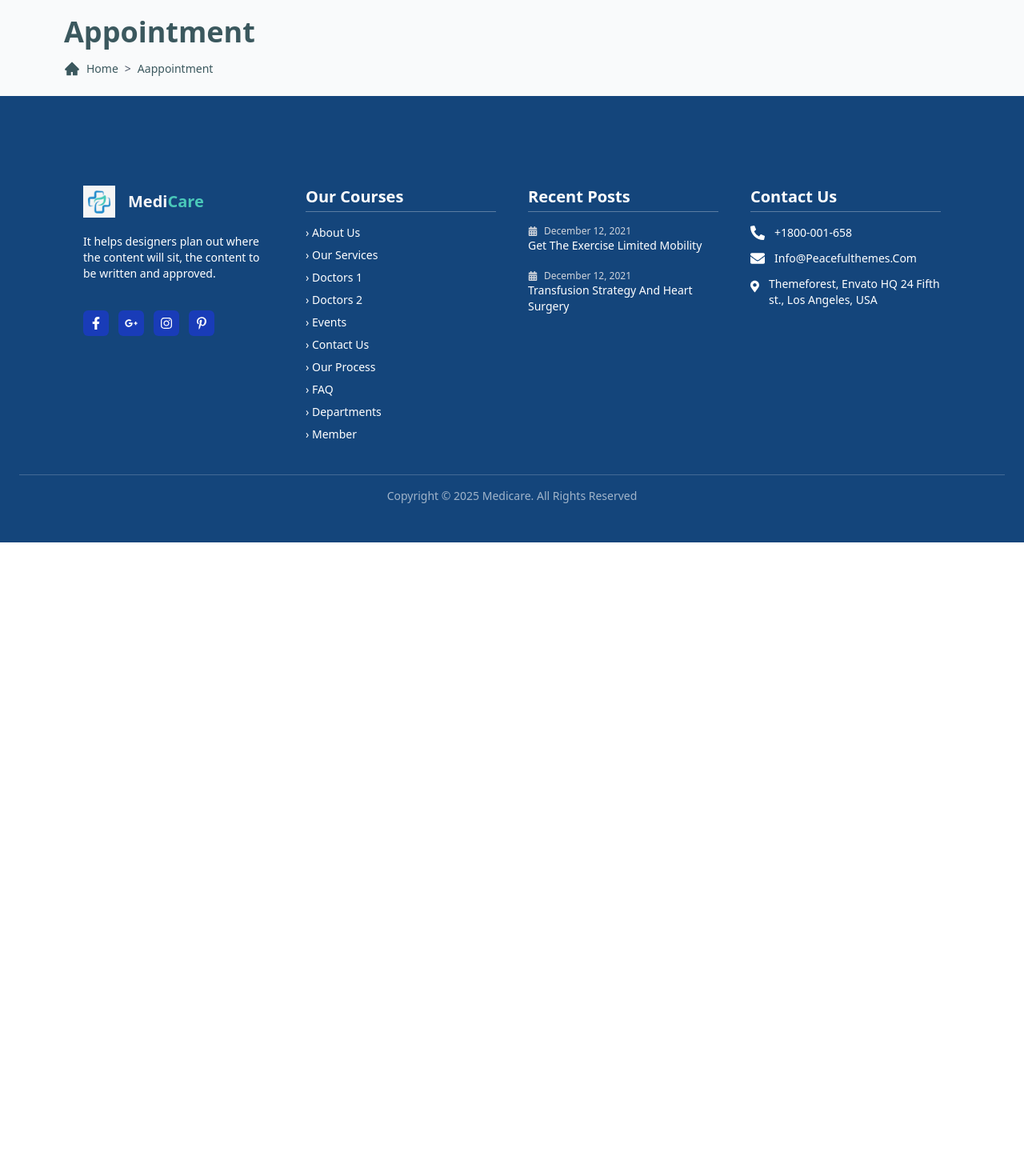
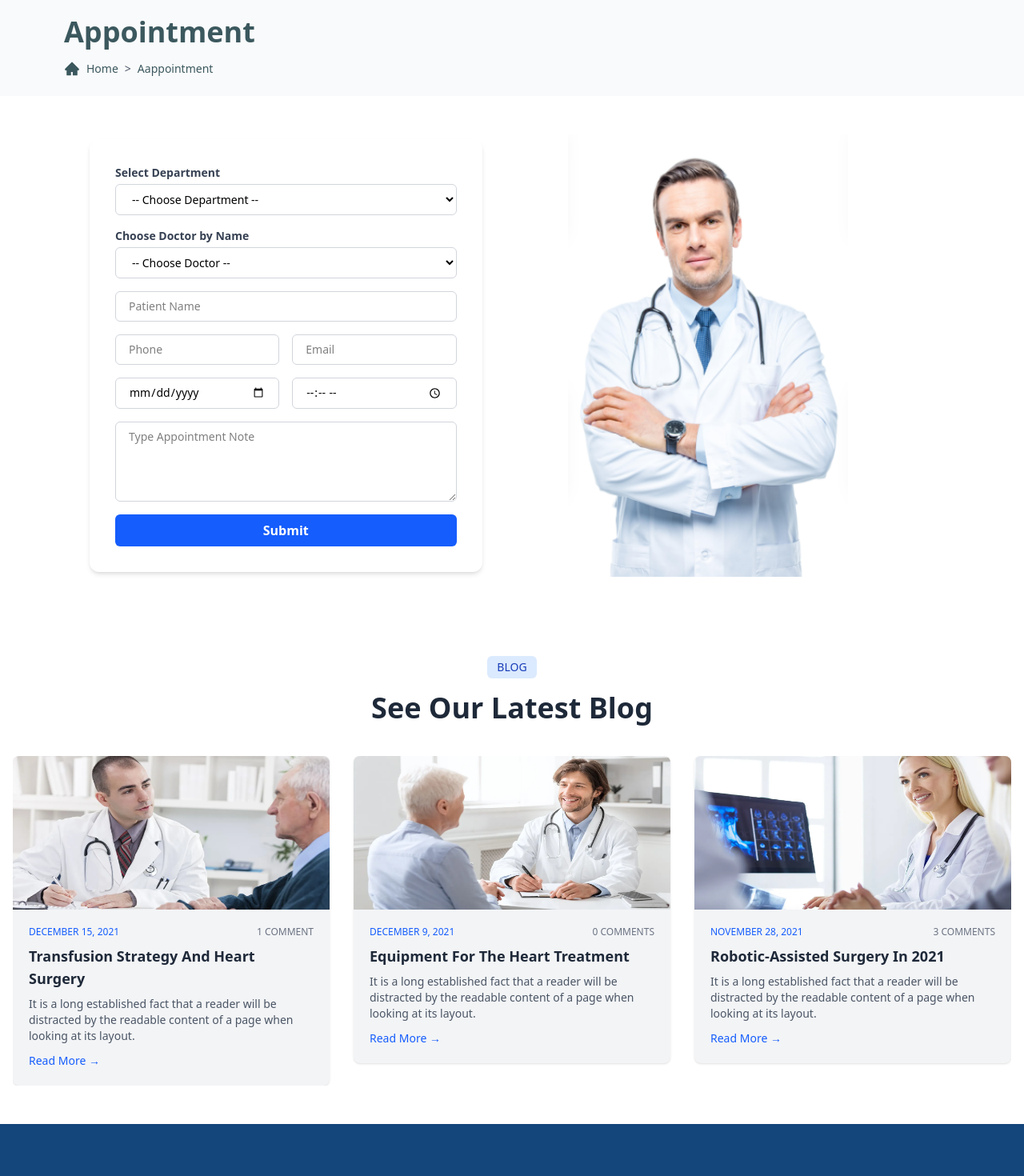
Before and after one commit to rakibul12212/medicare, a Next.js app: page /Aappointment in a window 1280 px wide. Shown: the part 100-1570 px from the top of the page at 80% size. Before the commit the page ends 800 px from the top, so only its background shows below. Built offline with nearby package versions, Linux system fonts and the light colour scheme.

Commit message:
blog page

```diff
--- a/src/app/Aappointment/page.jsx
+++ b/src/app/Aappointment/page.jsx
@@ -1,21 +1,189 @@
-import Breadcrumb from '@/component/UI/Breadcrumb';
-import Container from '@/component/UI/Container/Container';
-import React from 'react';
+"use client";
 
-const page = () => {
+import { useState } from "react";
+import { toast, ToastContainer } from "react-toastify";
+import "react-toastify/dist/ReactToastify.css";
+import Breadcrumb from "@/component/UI/Breadcrumb";
+import Container from "@/component/UI/Container/Container";
+import { assets } from "@/assets";
+import BlogPage from "@/component/pages/BlogPage";
+
+const Page = () => {
+  const [formData, setFormData] = useState({
+    department: "",
+    doctor: "",
+    name: "",
+    email: "",
+    phone: "",
+    date: "",
+    time: "",
+    note: "",
+  });
+
+  const handleChange = (e) => {
+    setFormData({ ...formData, [e.target.name]: e.target.value });
+  };
+
+  const handleSubmit = (e) => {
+    e.preventDefault();
+    toast.success("Appointment booked successfully!", {
+      position: "top-right",
+    });
+
+    setFormData({
+      department: "",
+      doctor: "",
+      name: "",
+      email: "",
+      phone: "",
+      date: "",
+      time: "",
+      note: "",
+    });
+  };
+
   return (
     <Container>
       <div className="bg-gray-50">
-          <h1 className="text-4xl font-semibold text-left text-[#3B585E]  px-5 md:px-20 pt-10">
+        <h1 className="text-4xl font-semibold text-left text-[#3B585E] px-5 md:px-20 pt-10">
           Appointment
         </h1>
-
         <div className="px-5 md:px-20">
           <Breadcrumb />
         </div>
+      </div>
+
+      <div className="flex flex-col-reverse md:flex-row items-center gap-10 p-6 md:p-12 bg-[#FFFFFF]   max-w-6xl mx-auto">
+        {/* Form Section */}
+        <form
+          onSubmit={handleSubmit}
+          className="bg-white p-6 md:p-8 rounded-xl w-full md:w-1/2 shadow-md"
+        >
+          <div className="grid grid-cols-1 md:grid-cols-2 gap-4">
+            {/* Department */}
+            <div className="col-span-2">
+              <label className="block text-sm font-semibold text-gray-700 mb-1">
+                Select Department
+              </label>
+              <select
+                name="department"
+                value={formData.department}
+                onChange={handleChange}
+                required
+                className="block w-full border border-gray-300 rounded-md px-4 py-2 text-sm focus:ring-blue-500 focus:border-blue-500"
+              >
+                <option value="">-- Choose Department --</option>
+                <option value="Gynecology">Gynecology</option>
+                <option value="Cardiology">Cardiology</option>
+                <option value="Neurology">Neurology</option>
+              </select>
+            </div>
+
+            {/* Doctor */}
+            <div className="col-span-2">
+              <label className="block text-sm font-semibold text-gray-700 mb-1">
+                Choose Doctor by Name
+              </label>
+              <select
+                name="doctor"
+                value={formData.doctor}
+                onChange={handleChange}
+                required
+                className="block w-full border border-gray-300 rounded-md px-4 py-2 text-sm focus:ring-blue-500 focus:border-blue-500"
+              >
+                <option value="">-- Choose Doctor --</option>
+                <option value="Naiden Smith">Naiden Smith</option>
+                <option value="Sophia Lee">Sophia Lee</option>
+                <option value="James Arthur">James Arthur</option>
+              </select>
+            </div>
+
+            {/* Name */}
+            <input
+              type="text"
+              name="name"
+              placeholder="Patient Name"
+              value={formData.name}
+              onChange={handleChange}
+              required
+              className="col-span-2 border border-gray-300 rounded-md px-4 py-2 text-sm focus:ring-blue-500 focus:border-blue-500"
+            />
+
+            {/* Phone & Email */}
+            <input
+              type="tel"
+              name="phone"
+              placeholder="Phone"
+              value={formData.phone}
+              onChange={handleChange}
+              required
+              className="border border-gray-300 rounded-md px-4 py-2 text-sm focus:ring-blue-500 focus:border-blue-500"
+            />
+
+            <input
+              type="email"
+              name="email"
+              placeholder="Email"
+              value={formData.email}
+              onChange={handleChange}
+              required
+              className="border border-gray-300 rounded-md px-4 py-2 text-sm focus:ring-blue-500 focus:border-blue-500"
+            />
+
+            {/* Date & Time */}
+            <input
+              type="date"
+              name="date"
+              value={formData.date}
+              onChange={handleChange}
+              required
+              className="border border-gray-300 rounded-md px-4 py-2 text-sm focus:ring-blue-500 focus:border-blue-500"
+            />
+
+            <input
+              type="time"
+              name="time"
+              value={formData.time}
+              onChange={handleChange}
+              required
+              className="border border-gray-300 rounded-md px-4 py-2 text-sm focus:ring-blue-500 focus:border-blue-500"
+            />
+
+            {/* Note */}
+            <textarea
+              name="note"
+              placeholder="Type Appointment Note"
+              value={formData.note}
+              onChange={handleChange}
+              className="col-span-2 border border-gray-300 rounded-md px-4 py-2 text-sm focus:ring-blue-500 focus:border-blue-500 min-h-[100px]"
+            ></textarea>
+
+            {/* Submit */}
+            <button
+              type="submit"
+              className="col-span-2 bg-blue-600 hover:bg-blue-700 text-white font-semibold px-6 py-2 rounded-md transition-all duration-300"
+            >
+              Submit
+            </button>
+          </div>
+        </form>
+
+        {/* Image Section */}
+        <div className="w-full md:w-1/2 flex justify-center items-center">
+          <img
+            src={assets.doctor.doctor}
+            alt="Doctor"
+            className="w-full max-w-[350px] h-auto object-contain"
+          />
+        </div>
+
+        <ToastContainer />
+      </div>
+      <div>
+        <BlogPage />
       </div>
     </Container>
   );
 };
 
-export default page;
+export default Page;
--- a/src/component/Home/HomePage.jsx
+++ b/src/component/Home/HomePage.jsx
@@ -13,6 +13,7 @@ import Process from "../pages/Process";
 import Quality from "../pages/Quality";
 import Marquee from "../pages/Marque";
 import Subscribe from "../pages/Subscribe";
+import BlogPage from "../pages/BlogPage";
 
 const HomePage = () => {
   return (
@@ -33,7 +34,8 @@ const HomePage = () => {
       <Testimonial />
       <Process />
       <Marquee />
-      <Subscribe/>
+      <BlogPage />
+      <Subscribe />
     </div>
   );
 };
--- /dev/null
+++ b/src/component/pages/BlogPage.jsx
@@ -0,0 +1,111 @@
+"use client";
+
+import { Swiper, SwiperSlide } from "swiper/react";
+import { Autoplay } from "swiper/modules";
+import "swiper/css";
+import "swiper/css/navigation";
+import "swiper/css/pagination";
+import { assets } from "@/assets";
+import Link from "next/link";
+
+const blogData = [
+  {
+    id: 1,
+    date: "DECEMBER 17, 2021",
+    title: "Get The Exercise Limited Mobility",
+    comments: "2 COMMENTS",
+    image: assets.blog.b1,
+  },
+  {
+    id: 2,
+    date: "DECEMBER 15, 2021",
+    title: "Transfusion Strategy And Heart Surgery",
+    comments: "1 COMMENT",
+    image: assets.blog.b2,
+  },
+  {
+    id: 3,
+    date: "DECEMBER 9, 2021",
+    title: "Equipment For The Heart Treatment",
+    comments: "0 COMMENTS",
+    image: assets.blog.b3,
+  },
+  {
+    id: 4,
+    date: "NOVEMBER 28, 2021",
+    title: "Robotic-Assisted Surgery In 2021",
+    comments: "3 COMMENTS",
+    image: assets.blog.b4,
+  },
+  {
+    id: 5,
+    date: "NOVEMBER 21, 2021",
+    title: "10 Tips for Managing Diabetes",
+    comments: "0 COMMENTS",
+    image: assets.blog.b5,
+  },
+  {
+    id: 6,
+    date: "NOVEMBER 10, 2021",
+    title: "How AI is Changing Healthcare",
+    comments: "5 COMMENTS",
+    image: assets.blog.b6,
+  },
+];
+
+const BlogPage = () => {
+  return (
+    <div className="max-w-7xl mx-auto py-12 px-4">
+      <div className="text-center mb-10">
+        <sub className="text-sm bg-blue-100 text-blue-800 px-3 py-1 rounded-md inline-block">
+          BLOG
+        </sub>
+        <h2 className="text-3xl md:text-4xl font-semibold text-gray-800 pt-5">
+          See Our Latest Blog
+        </h2>
+      </div>
+
+      <Swiper
+        spaceBetween={30}
+        slidesPerView={1}
+        breakpoints={{
+          640: { slidesPerView: 1 },
+          768: { slidesPerView: 2 },
+          1024: { slidesPerView: 3 },
+        }}
+        autoplay={{ delay: 3000 }}
+        loop={true}
+        modules={[Autoplay]}
+      >
+        {blogData.map((blog) => (
+          <SwiperSlide key={blog.id}>
+            <div className="bg-gray-100 rounded-lg shadow hover:shadow-lg overflow-hidden">
+              <img src={blog.image} alt={blog.title} className="w-full h-48 " />
+              <div className="p-5 space-y-2">
+                <div className="flex justify-between text-xs text-gray-500">
+                  <span className="text-blue-600 font-medium">{blog.date}</span>
+                  <span>{blog.comments}</span>
+                </div>
+                <h3 className="font-semibold text-lg text-gray-800 hover:text-blue-600 transition">
+                  {blog.title}
+                </h3>
+                <p className="text-sm text-gray-600">
+                  It is a long established fact that a reader will be distracted
+                  by the readable content of a page when looking at its layout.
+                </p>
+                <Link
+                  href="/Blog"
+                  className="text-blue-600 text-sm inline-flex items-center hover:underline"
+                >
+                  Read More →
+                </Link>
+              </div>
+            </div>
+          </SwiperSlide>
+        ))}
+      </Swiper>
+    </div>
+  );
+};
+
+export default BlogPage;
```
Lines whose indentation alone changed are shown as unchanged.
